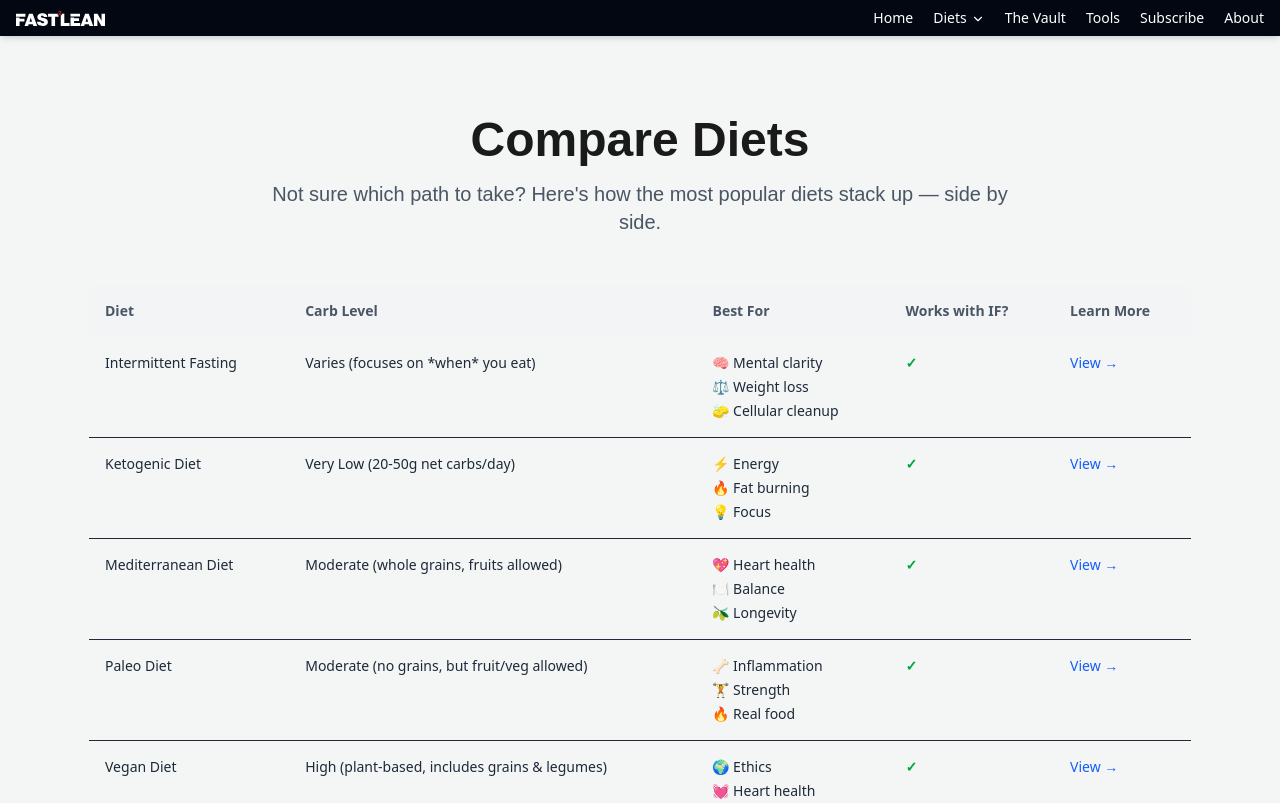
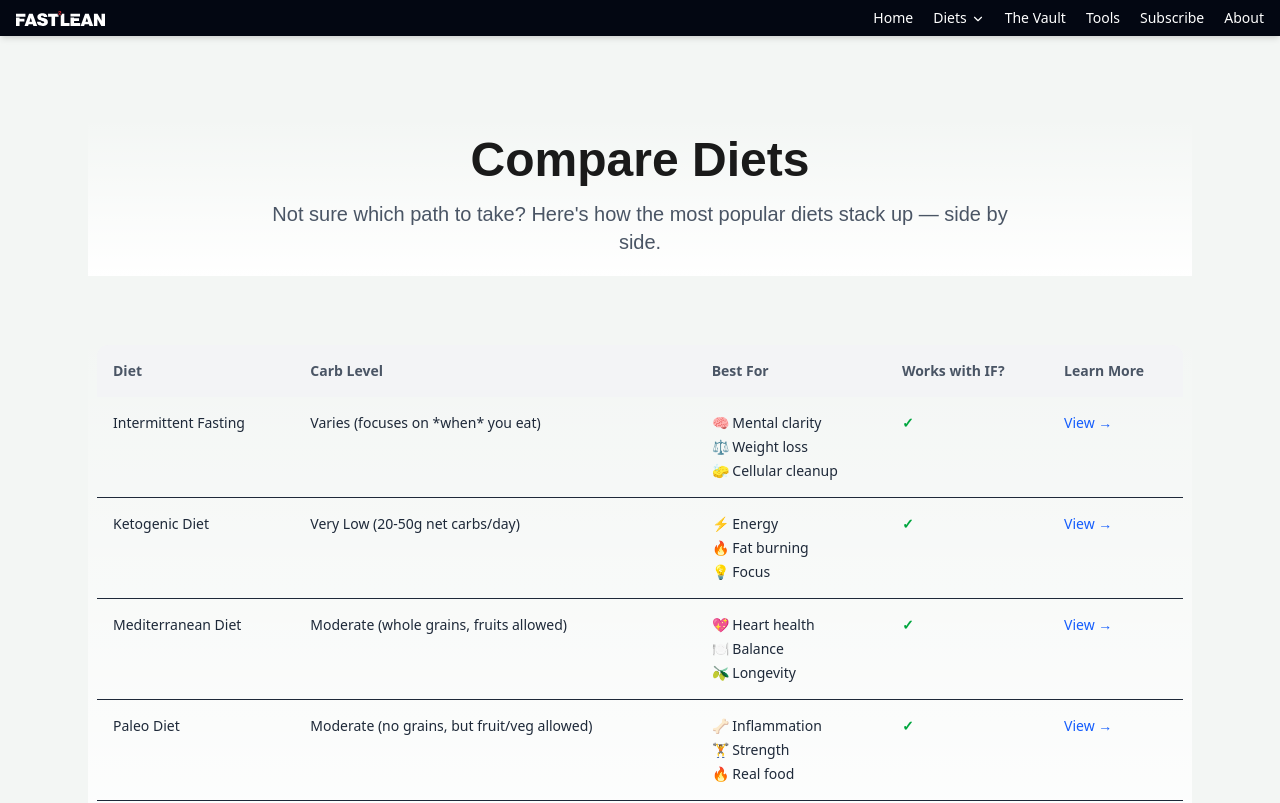
Before and after one commit to webdevRafa/fast2lean, a React (Vite) app: page /diets/compare in a window 1280 px wide. Shown: the top 803 px of the page. Built offline with nearby package versions, Linux system fonts and the light colour scheme; no server answers; a web font is replaced by a local one.

Commit message:
updating site

```diff
--- a/src/pages/diets/CompareDietsPage.tsx
+++ b/src/pages/diets/CompareDietsPage.tsx
@@ -42,7 +42,7 @@ const diets = [
 export const CompareDietsPage: React.FC = () => {
   return (
     <div className="px-6 pt-20 pb-10 max-w-6xl mx-auto text-gray-800">
-      <section className="text-center mb-12">
+      <section className="text-center mb-12 bg-gradient-to-b from-transparent to-white py-5 px-2">
         <h1 className="text-4xl md:text-5xl font-bold mb-4">Compare Diets</h1>
         <p className="text-lg md:text-xl max-w-3xl mx-auto text-gray-600">
           Not sure which path to take? Here's how the most popular diets stack
@@ -52,7 +52,7 @@ export const CompareDietsPage: React.FC = () => {
       <div className="md:hidden flex justify-center text-gray-400 text-xs mt-2 animate-pulse">
         👉 Swipe right to view more
       </div>
-      <div className="overflow-x-auto">
+      <div className="overflow-x-auto bg-gradient-to-b from-transparent to-white py-5 px-2">
         <table className="min-w-[600px] w-full text-left border rounded-xl overflow-hidden">
           <thead className="bg-gray-100">
             <tr className="text-sm text-gray-600">
--- a/src/pages/diets/IntermittentFasting.tsx
+++ b/src/pages/diets/IntermittentFasting.tsx
@@ -31,7 +31,7 @@ export const IntermittentFastingPage: React.FC = () => {
         alt=""
       />
       {/* What is IF? */}
-      <section className="mb-12">
+      <section className="mb-12 bg-gradient-to-b from-transparent to-white py-5 px-2">
         <h2 className="text-2xl font-semibold mb-4">
           What is Intermittent Fasting?
         </h2>
--- a/src/pages/diets/KetogenicDietPage.tsx
+++ b/src/pages/diets/KetogenicDietPage.tsx
@@ -33,7 +33,7 @@ const benefits = [
 
 export const KetogenicDietPage: React.FC = () => {
   return (
-    <div className="px-6 pt-20 pb-10 max-w-5xl mx-auto text-gray-800">
+    <div className="px-6 pt-20 pb-10 max-w-[1400px] mx-auto text-gray-800 ">
       {/* Hero */}
       <section className="text-center mb-12">
         <DietHeader
@@ -43,7 +43,7 @@ export const KetogenicDietPage: React.FC = () => {
       </section>
       <img className="mx-auto md:max-h-[400px] mb-10" src={keto} alt="" />
       {/* What is Keto */}
-      <section className="mb-12">
+      <section className="mb-12 bg-gradient-to-b from-transparent to-white py-5 px-2">
         <h2 className="text-2xl font-semibold mb-4">What is the Keto Diet?</h2>
         <p className="text-base md:text-lg leading-relaxed text-gray-700">
           The ketogenic diet shifts your body’s fuel source from carbohydrates
--- a/src/pages/diets/MediterraneanDietPage.tsx
+++ b/src/pages/diets/MediterraneanDietPage.tsx
@@ -44,7 +44,7 @@ export const MediterraneanDietPage: React.FC = () => {
       </section>
       <img className="mx-auto md:max-h-[400px] mb-10" src={mediDiet} alt="" />
       {/* What is it */}
-      <section className="mb-12">
+      <section className="mb-12 bg-gradient-to-b from-transparent to-white py-5 px-2">
         <h2 className="text-2xl font-semibold mb-4">
           What Makes the Mediterranean Diet Different?
         </h2>
--- a/src/pages/diets/PaleoDietPage.tsx
+++ b/src/pages/diets/PaleoDietPage.tsx
@@ -44,7 +44,7 @@ export const PaleoDietPage: React.FC = () => {
       </section>
       <img className="mx-auto md:max-h-[400px] mb-10" src={paleo} alt="" />
       {/* What is Paleo */}
-      <section className="mb-12">
+      <section className="mb-12 bg-gradient-to-b from-transparent to-white py-5 px-2">
         <h2 className="text-2xl font-semibold mb-4">What Is the Paleo Diet?</h2>
         <p className="text-base md:text-lg leading-relaxed text-gray-700">
           The Paleo Diet, short for “Paleolithic,” is about eating the way
--- a/src/pages/diets/VeganDietPage.tsx
+++ b/src/pages/diets/VeganDietPage.tsx
@@ -44,7 +44,7 @@ export const VeganDietPage: React.FC = () => {
       </section>
       <img className="mx-auto md:max-h-[400px] mb-10" src={vegan} alt="" />
       {/* What is Veganism */}
-      <section className="mb-12">
+      <section className="mb-12 bg-gradient-to-b from-transparent to-white py-5 px-2">
         <h2 className="text-2xl font-semibold mb-4">
           What Does It Mean To Eat Vegan?
         </h2>
```
